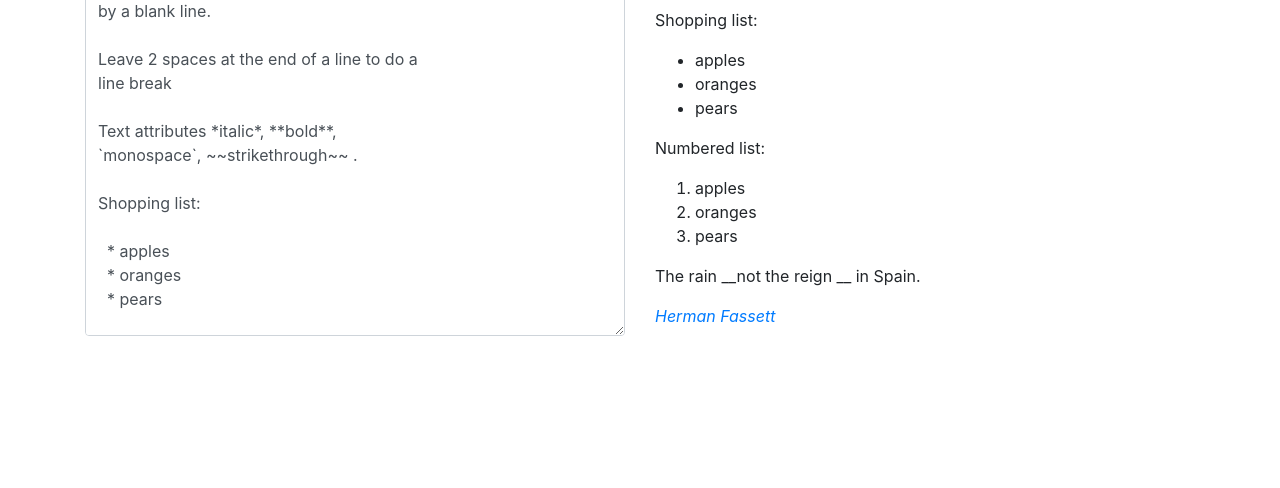
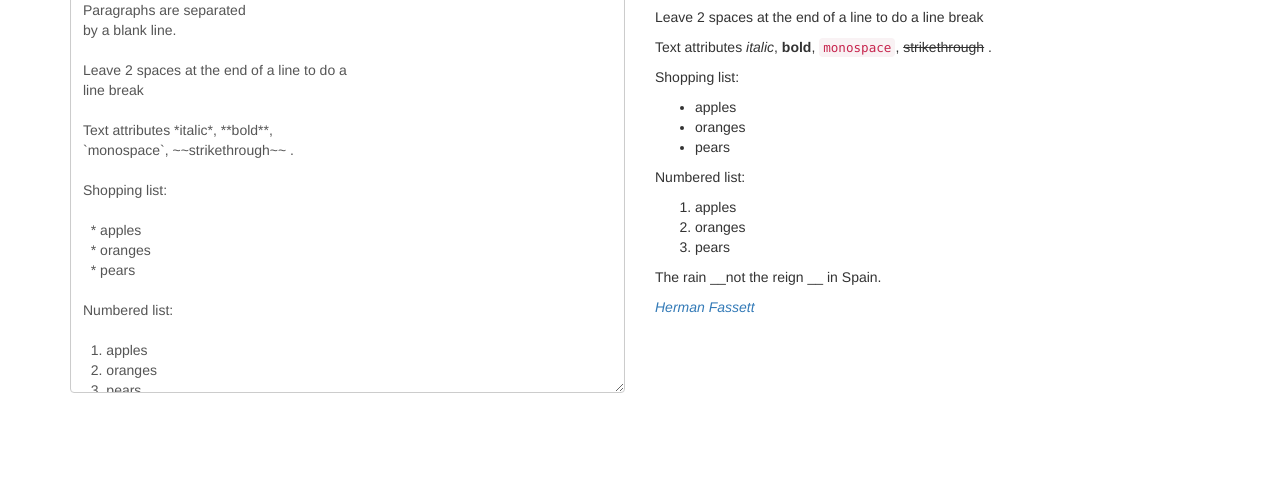
Before and after one commit to funsis/markdown-previewer, a React app: page public/index.html in a window 1280 px wide. Shown: the part 312-800 px from the top of the page. Built offline with nearby package versions, Linux system fonts and the light colour scheme.

Commit message:
Fix bootstrap issue

```diff
--- a/public/index.html
+++ b/public/index.html
@@ -1,15 +1,18 @@
 <!DOCTYPE html>
 <html lang="en">
+
 <head>
   <meta charset="utf-8">
   <meta name="viewport" content="width=device-width, initial-scale=1, shrink-to-fit=no">
-    <link rel="stylesheet" href="https://maxcdn.bootstrapcdn.com/bootstrap/latest/css/bootstrap.min.css">
+  <link rel="stylesheet" href="https://maxcdn.bootstrapcdn.com/bootstrap/3.3.7/css/bootstrap.min.css" integrity="sha384-BVYiiSIFeK1dGmJRAkycuHAHRg32OmUcww7on3RYdg4Va+PmSTsz/K68vbdEjh4u" crossorigin="anonymous">
   <title>Markdown Previewer</title>
 </head>
+
 <body>
   <noscript>
       You need to enable JavaScript to run this app.
     </noscript>
   <div id="root"></div>
 </body>
+
 </html>
```
Lines whose indentation alone changed are shown as unchanged.
